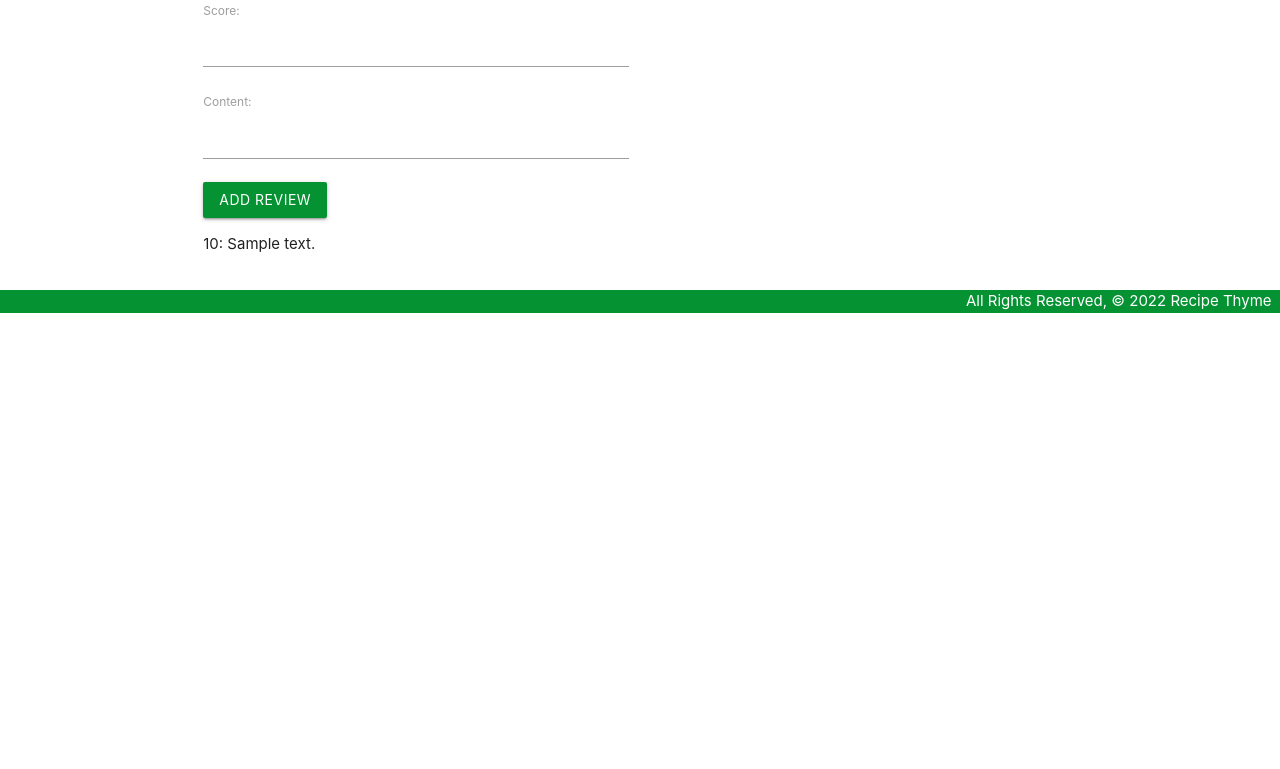
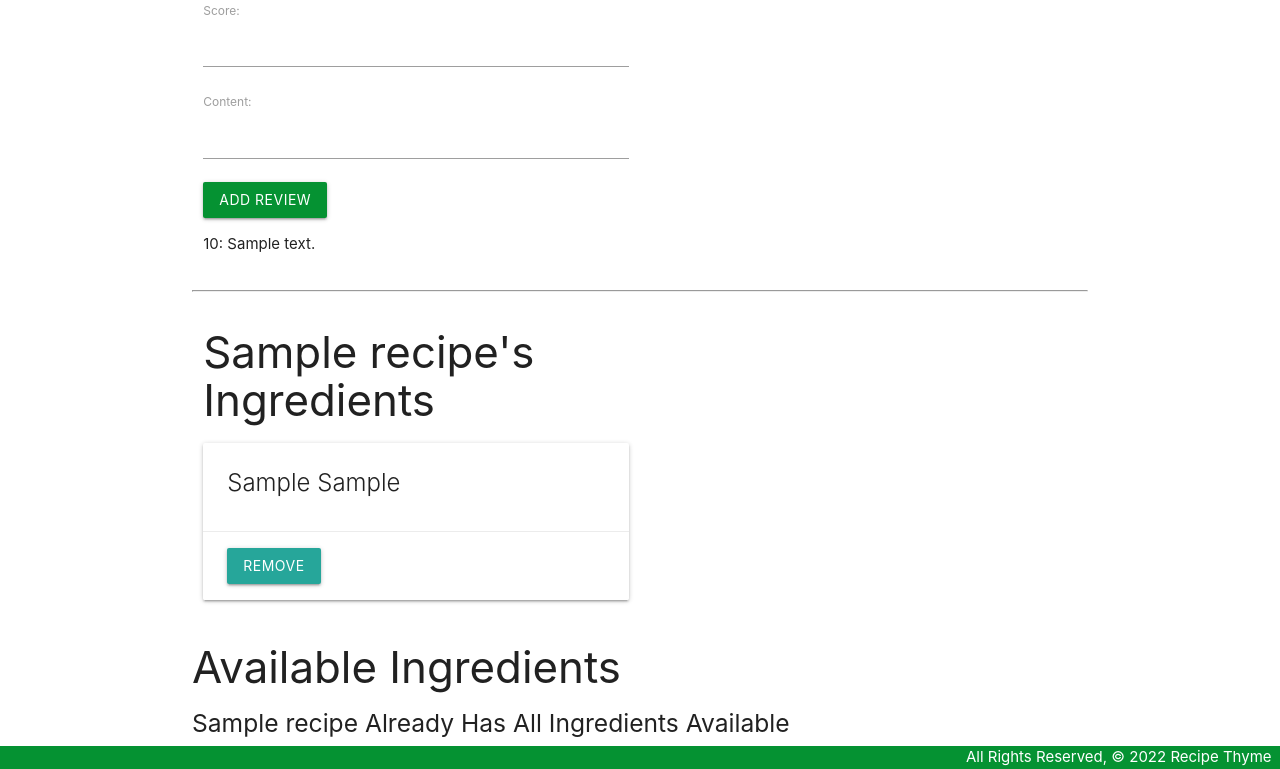
Before and after one commit to iballinger/Recipe-Thyme, a Django app: page /recipes/1/ in a window 1280 px wide. Shown: the part 879-1648 px from the top of the page. Before the commit the page ends 1192 px from the top, so only its background shows below. Run offline with Django 4.2, Linux system fonts and the light colour scheme; a user stored in the database is signed in; tables that the repository leaves empty hold one stand-in row (values such as "Sample post").

Commit message:
Add/Remove/View Ingredients

```diff
--- a/main_app/models.py
+++ b/main_app/models.py
@@ -6,7 +6,15 @@ from django.contrib.auth.models import User
 # Create your models here.
 
 
+class Ingredient(models.Model):
+    portion = models.CharField(max_length=25)
+    ingredient = models.CharField(max_length=50)
 
+    def __str__(self):
+        return self.ingredient
+
+    def get_absolute_url(self):
+        return reverse('ingredients_detail', kwargs={'pk': self.id})
 
 class Recipe(models.Model):
     user = models.ForeignKey(User, on_delete=models.CASCADE)
@@ -17,12 +25,14 @@ class Recipe(models.Model):
     prep_time = models.CharField(max_length=25)
     cook_time = models.CharField(max_length=25)
     difficulty = models.IntegerField()
+    ingredients = models.ManyToManyField(Ingredient)
 
     def __str__(self):
          return self.title
 
     def get_absolute_url(self):
         return reverse('detail', kwargs={'pk': self.id})
+
 
 class Profile(models.Model):
     user = models.OneToOneField(User, on_delete=models.CASCADE)
--- a/main_app/templates/base.html
+++ b/main_app/templates/base.html
@@ -20,6 +20,8 @@
         </ul>
         <ul class="right">
           {% if user.is_authenticated %}
+            <li><a href="{% url 'ingredients_create' %}">Add an Ingredient</a></li>
+            <li><a href="{% url 'ingredients_index' %}">View All Ingredients</a></li>
             <li><a href="{% url 'recipes_create' %}">Add a Recipe</a></li>
             <li><a href="{% url 'recipes' %}">View All Recipes</a></li>
             <li><a href="{% url 'logout' %}">Log Out</a></li>
--- a/main_app/templates/recipes/detail.html
+++ b/main_app/templates/recipes/detail.html
@@ -39,11 +39,55 @@
       {% for review in recipe.review_set.all %}
         <p>{{review.score}}: {{review.content}}</p>
       {% empty %}
-        <p>No Reviews</p>
+        <h5>No Reviews</h5>
       {% endfor %}
     </div>
 </div>
-
-
-
-{% endblock %}
+<hr>
+<div class="row">
+  <div class="col s6">
+    <h3>{{ recipe.title }}'s Ingredients</h3>
+    {% if recipe.ingredients.count %}
+      {% for ingredient in recipe.ingredients.all %}
+        <div class="card">
+          <div class="card-content">
+            <span class="card-title">
+             <span style="Portion: {{ ingredient.portion }}">{{ ingredient.portion }}</span> {{ ingredient.ingredient }}
+            </span>
+          </div>
+          <div class="card-action">
+            <form action="{% url 'unassoc_ingredient' recipe.id ingredient.id %}" method="POST">
+              {% csrf_token %}
+              <button type="submit" class="btn">Remove</button>
+            </form>
+          </div>
+        </div>
+        {% endfor %}
+        {% else %}
+          <h5>No Ingredients 😱  </h5>
+        {% endif %}
+      </div>
+    </div>
+  </div>
+  <div class="col s6">
+    <h3>Available Ingredients</h3>
+    {% if ingredients.count %}
+      {% for ingredient in ingredients.all %}
+        <div class="card">
+          <div class="card-content">
+            <span class="card-title">
+              A <span style="portion: {{ ingredient.portion }}">{{ ingredient.portion }}</span> {{ ingredient.ingredient }}
+            </span>
+          </div>
+          <div class="card-action">
+            <form action="{% url 'assoc_ingredient' recipe.id ingredient.id %}" method="POST">
+              {% csrf_token %}
+              <button type="submit" class="btn">Add</button>
+            </form>
+          </div>
+        </div>
+      {% endfor %}
+    {% else %}
+      <h5>{{recipe.title}} Already Has All Ingredients Available</h5>
+    {% endif %}
+  {% endblock %}
--- a/main_app/urls.py
+++ b/main_app/urls.py
@@ -12,4 +12,11 @@ urlpatterns = [
     path('recipes/<int:pk>/', views.recipe_detail, name='detail'),
     path('recipes/<int:recipe_id>/add_photo/', views.add_photo, name='add_photo'),
     path('recipes/<int:recipe_id>/add_review/', views.add_review, name='add_review'),
+    path('recipes/<int:recipe_id>/assoc_ingredient/<int:ingredient_id>/', views.assoc_ingredient, name='assoc_ingredient'),
+    path('recipes/<int:recipe_id>/unassoc_ingredient/<int:ingredient_id>/', views.unassoc_ingredient, name='unassoc_ingredient'),
+    path('ingredients/', views.IngredientList.as_view(), name='ingredients_index'),
+    path('ingredients/<int:pk>/', views.IngredientDetail.as_view(), name='ingredients_detail'),
+    path('ingredients/create/', views.IngredientCreate.as_view(), name='ingredients_create'),
+    path('ingredients/<int:pk>/update/', views.IngredientUpdate.as_view(), name='ingredients_update'),
+    path('ingredients/<int:pk>/delete/', views.IngredientDelete.as_view(), name='ingredients_delete'),
 ]
--- a/main_app/views.py
+++ b/main_app/views.py
@@ -6,7 +6,7 @@ from django.contrib.auth import login
 from django.contrib.auth.forms import UserCreationForm
 from django.contrib.auth.decorators import login_required
 from django.contrib.auth.mixins import LoginRequiredMixin
-from .models import Recipe, Photo
+from .models import Recipe, Photo, Ingredient
 import os
 import uuid
 import boto3
@@ -57,16 +57,46 @@ def signup(request):
   context = {'form': form, 'error_message': error_message}
   return render(request, 'registration/signup.html', context)
 
-
+@login_required
 def recipe_detail(request, pk):
   recipe = Recipe.objects.get(id=pk)
+  id_list = recipe.ingredients.all().values_list('id')
+  ingredient_recipe_doesnt_have = Ingredient.objects.exclude(id__in=id_list)
   review_form = ReviewForm()
-  return render(request, 'recipes/detail.html', {'recipe': recipe, 'review_form': review_form})
+  return render(request, 'recipes/detail.html', {'recipe': recipe, 'review_form': review_form, 'ingredients': ingredient_recipe_doesnt_have})
 
 
 def recipe_index(request):
   recipes = Recipe.objects.filter(user=request.user)
   return render(request, 'recipes/index.html', {'recipes': recipes})
+
+@login_required
+def assoc_ingredient(request, recipe_id, ingredient_id):
+  Recipe.objects.get(id=recipe_id).ingredients.add(ingredient_id)
+  return redirect('detail', pk=recipe_id)
+
+@login_required
+def unassoc_ingredient(request, recipe_id, ingredient_id):
+  Recipe.objects.get(id=recipe_id).ingredients.remove(ingredient_id)
+  return redirect('detail', pk=recipe_id)
+
+class IngredientList(LoginRequiredMixin, ListView):
+  model = Ingredient
+
+class IngredientDetail(LoginRequiredMixin, DetailView):
+  model = Ingredient
+
+class IngredientCreate(LoginRequiredMixin, CreateView):
+  model = Ingredient
+  fields = '__all__'
+
+class IngredientUpdate(LoginRequiredMixin, UpdateView):
+  model = Ingredient
+  fields = ['ingredient', 'portion']
+
+class IngredientDelete(LoginRequiredMixin, DeleteView):
+  model = Ingredient
+  success_url = '/ingredients/'
 
 @login_required
 def add_photo(request, recipe_id):
```
Also changed, not shown: main_app/templates/main_app/ingredient_confirm_delete.html (added, +13 -0 lines), main_app/templates/main_app/ingredient_detail.html (added, +20 -0 lines), main_app/templates/main_app/ingredient_form.html (added, +16 -0 lines), main_app/templates/main_app/ingredient_list.html (added, +17 -0 lines), main_app/migrations/0005_ingredient_recipe_ingredients.py (added).
